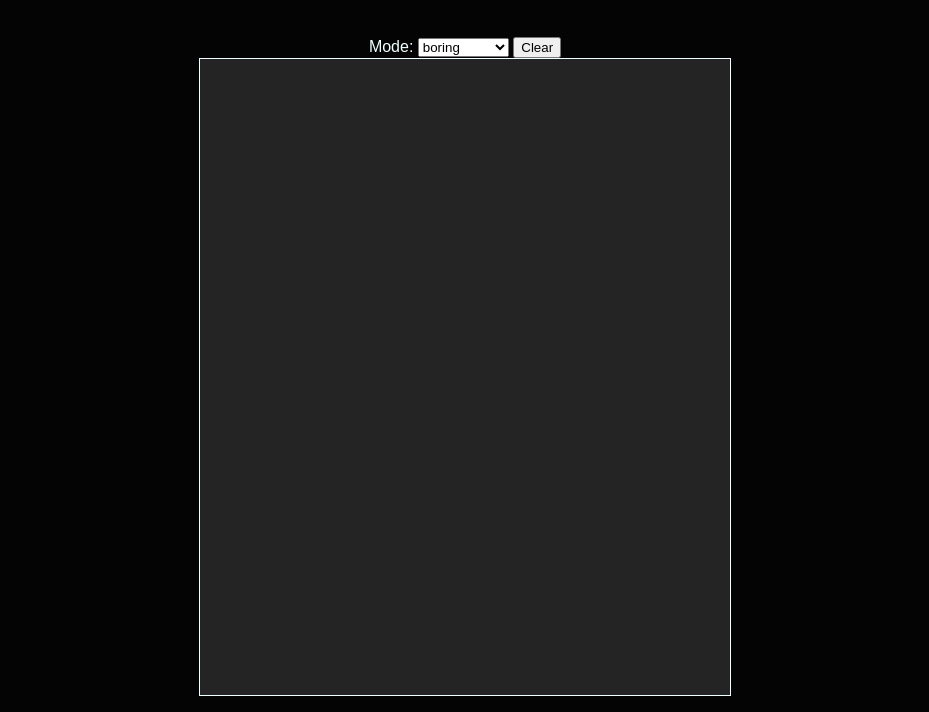
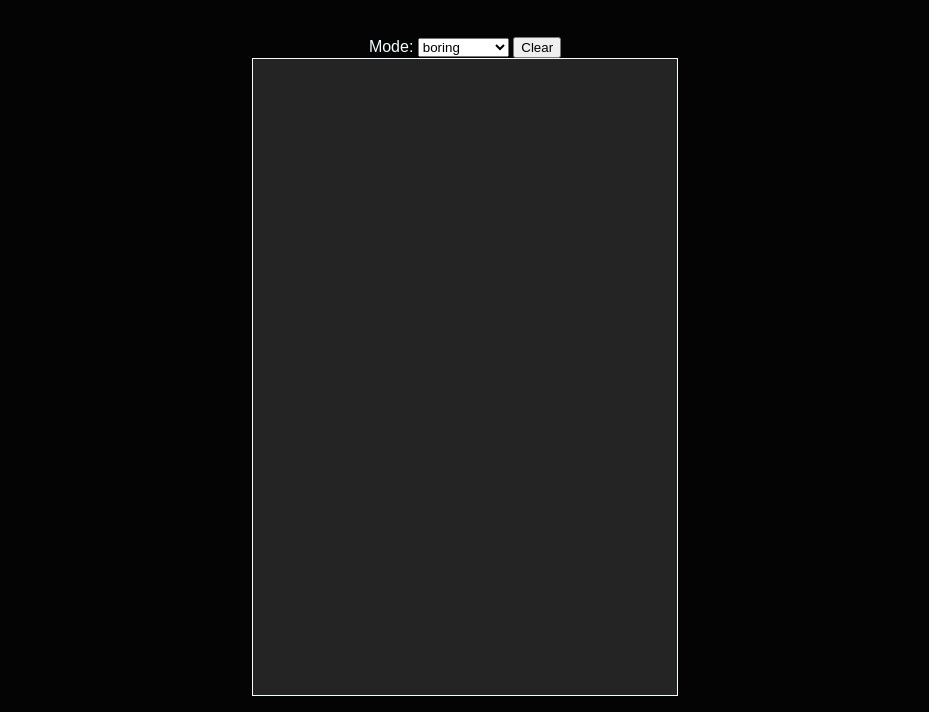
Before and after one commit to Developer12356l/Drawing-Engine-Phone-Edition-1.1, a plain HTML site: page index.html in a window 1280 px wide. Shown: the part 88-800 px from the top of the page, without its empty margins (175-1104 px from the left). Drawn offline with Linux system fonts and the light colour scheme.

Commit message:
Update index.html

```diff
--- a/index.html
+++ b/index.html
@@ -14,7 +14,7 @@
 </label>
         <button id="clear">Clear</button>
     </section>
-    <canvas id="c" width="500" height="600">
+    <canvas id="c" width="200" height="300">
 
   It looks like you don't support canvas, Sorry!
 </canvas>
```
